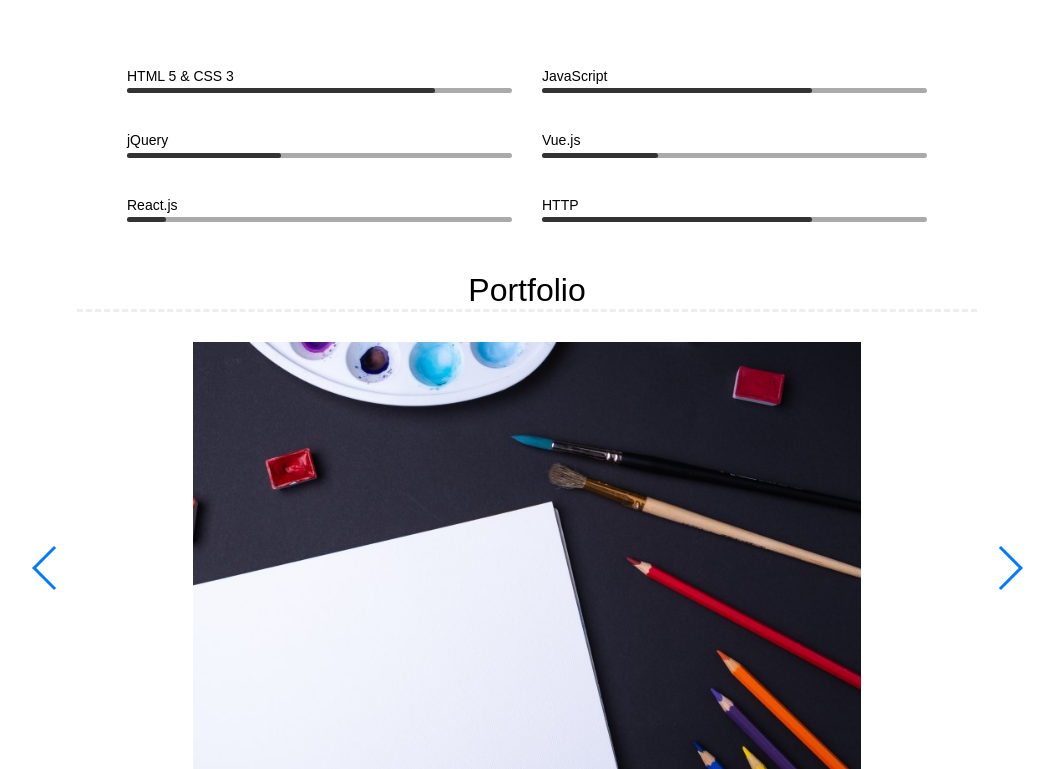
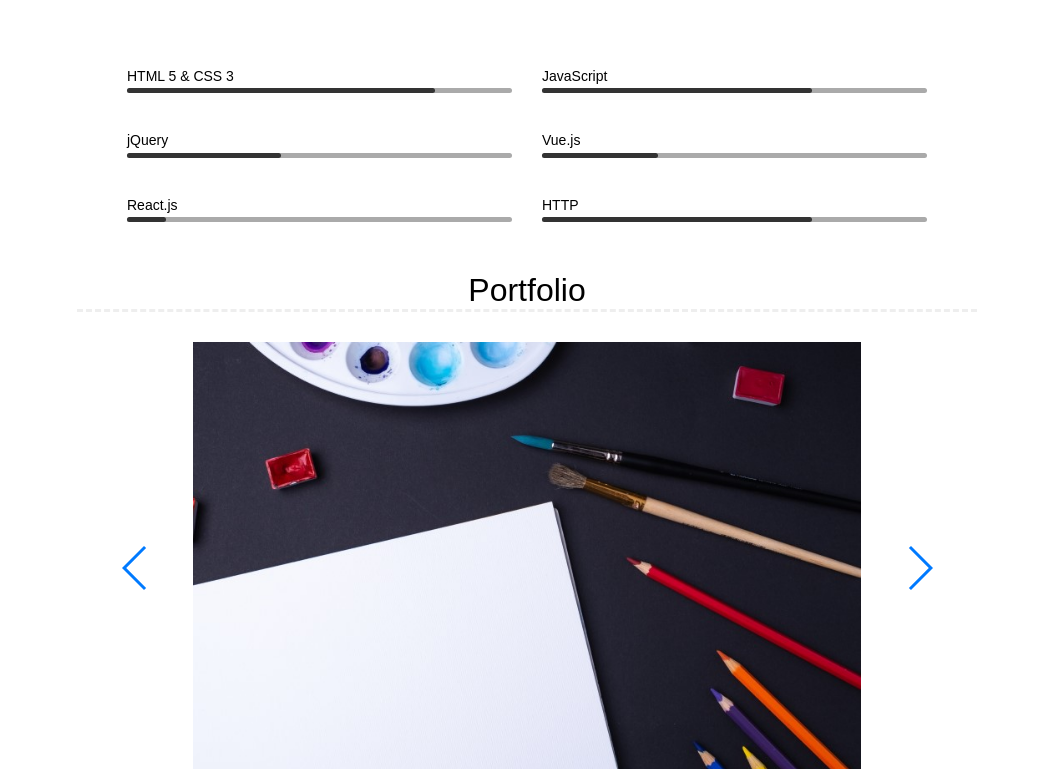
Before and after one commit to wyx8267/MyResume, a plain HTML site: page index.html in a window 1280 px wide. Shown: the part 659-1428 px from the top of the page, without its empty margins (113-1167 px from the left). Drawn offline with nearby package versions, Linux system fonts and the light colour scheme; a script that the page names is missing.

Commit message:
modified css

```diff
--- a/css/style.css
+++ b/css/style.css
@@ -384,12 +384,12 @@ section.portfolio .swiper-button-next {
 
 section.portfolio .swiper-button-prev {
     left: auto;
-    right: 100%;
+    right: 90%;
 }
 
 section.portfolio .swiper-button-next {
     right: auto;
-    left: 100%;
+    left: 90%;
 }
 
 .icon {
```
